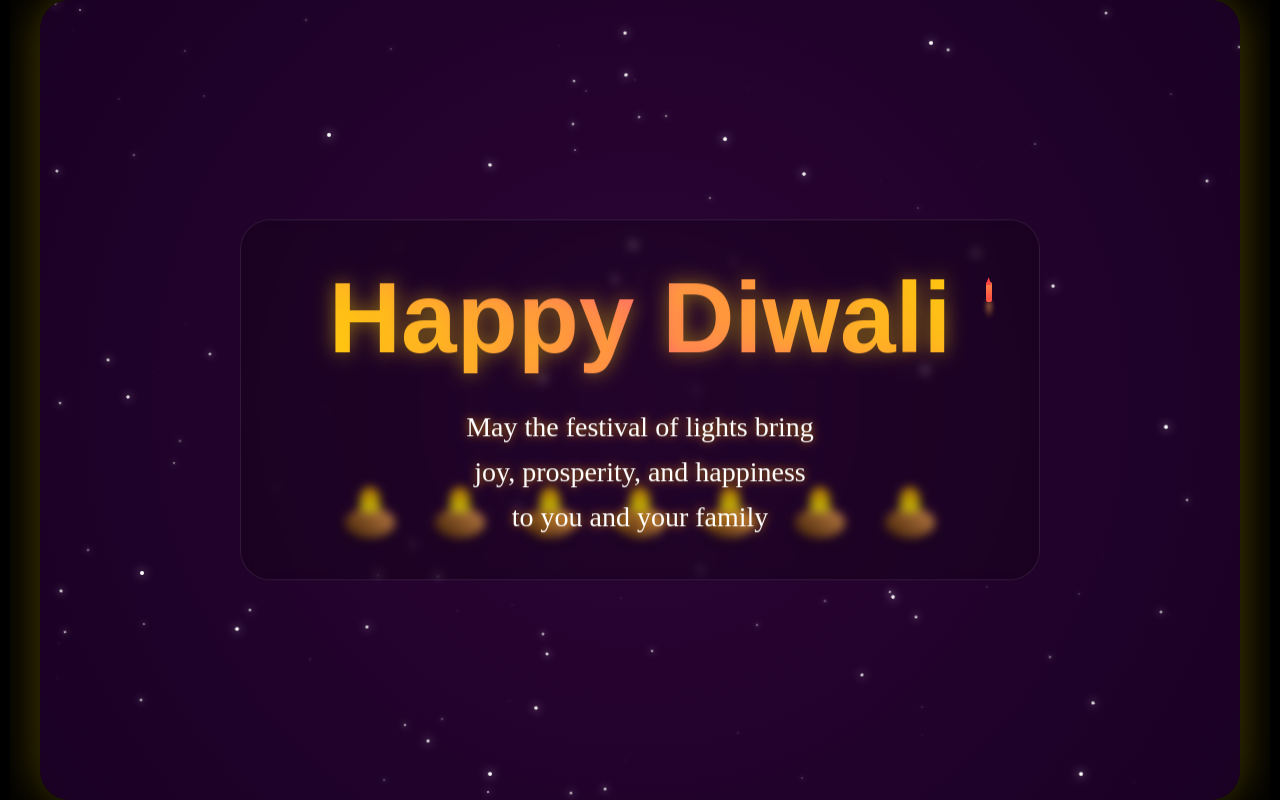
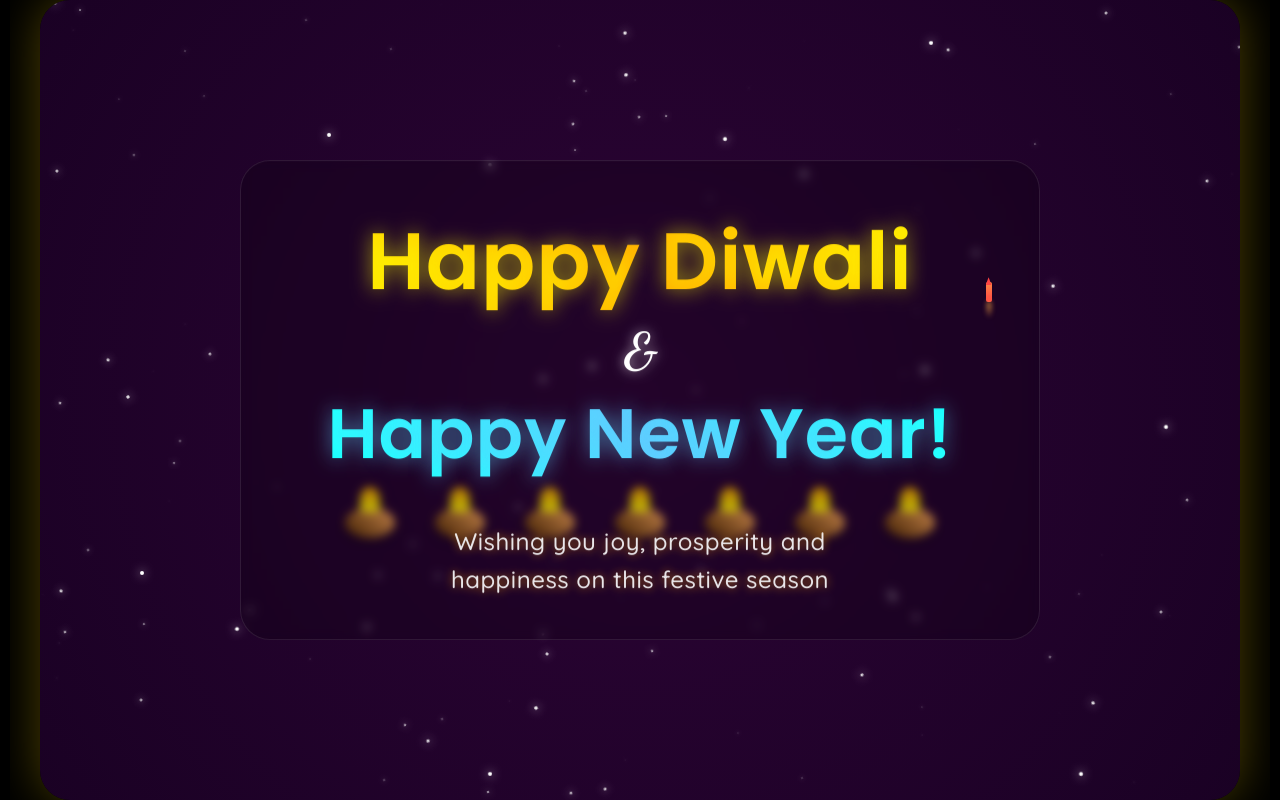
Before and after one commit to RutvikRana/Happy_diwali, a plain HTML site: page index.html in a window 1280 px wide. Drawn offline with Linux system fonts and the light colour scheme; animation ran at ten frames a second.

Commit message:
Update index.html

```diff
--- a/index.html
+++ b/index.html
@@ -2,6 +2,10 @@
 <html>
     <head>
         <meta name="viewport" content="width=device-width, initial-scale=1.0" />
+        <link
+            href="https://fonts.googleapis.com/css2?family=Poppins:wght@600&family=Dancing+Script:wght@700&family=Quicksand:wght@500&display=swap"
+            rel="stylesheet"
+        />
         <style>
             * {
                 margin: 0;
@@ -81,21 +85,61 @@
             }
 
             .message h1 {
-                font-size: min(10vw, 100px);
-                font-family: "Arial", sans-serif;
-                background: linear-gradient(45deg, #ffd700, #ff6b6b, #ffd700);
+                font-size: min(8vw, 80px);
+                font-family: "Poppins", sans-serif;
+                background: linear-gradient(45deg, #ffd700, #ff8c00, #ffd700);
+                -webkit-background-clip: text;
+                background-clip: text;
+                color: transparent;
+                margin-bottom: 5px;
+                text-shadow: 0 0 20px rgba(255, 215, 0, 0.6);
+                letter-spacing: 1px;
+                animation: shimmer 2s infinite;
+            }
+
+            .message h4 {
+                font-size: min(5vw, 50px);
+                color: #fff;
+                margin: 0;
+                text-shadow: 0 0 12px rgba(255, 255, 255, 0.7);
+                transform: translateY(-5px);
+                font-family: "Dancing Script", cursive;
+            }
+
+            .message h2 {
+                font-size: min(7vw, 70px);
+                font-family: "Poppins", sans-serif;
+                background: linear-gradient(45deg, #00f2fe, #4facfe, #00f2fe);
                 -webkit-background-clip: text;
                 background-clip: text;
                 color: transparent;
                 margin-bottom: 30px;
-                text-shadow: 0 0 20px rgba(255, 215, 0, 0.5);
+                text-shadow: 0 0 20px rgba(79, 172, 254, 0.6);
+                letter-spacing: 1px;
+                animation: shimmer 2s infinite;
+                transform: translateY(-5px);
             }
 
             .message p {
-                font-size: min(3vw, 28px);
+                font-size: min(2.5vw, 24px);
                 line-height: 1.6;
                 color: #fff;
                 text-shadow: 0 0 10px rgba(255, 165, 0, 0.8);
+                font-family: "Quicksand", sans-serif;
+                letter-spacing: 0.5px;
+                opacity: 0.9;
+            }
+
+            @keyframes shimmer {
+                0% {
+                    filter: brightness(1);
+                }
+                50% {
+                    filter: brightness(1.2);
+                }
+                100% {
+                    filter: brightness(1);
+                }
             }
 
             .rocket {
@@ -276,9 +320,11 @@
             <div class="sparkles" id="sparkles"></div>
             <div class="message">
                 <h1>Happy Diwali</h1>
+                <h4>&</h4>
+                <h2>Happy New Year!</h2>
                 <p>
-                    May the festival of lights bring<br />joy, prosperity, and
-                    happiness<br />to you and your family
+                    Wishing you joy, prosperity and<br />
+                    happiness on this festive season
                 </p>
             </div>
             <div class="diya-container" id="diyas"></div>
```
